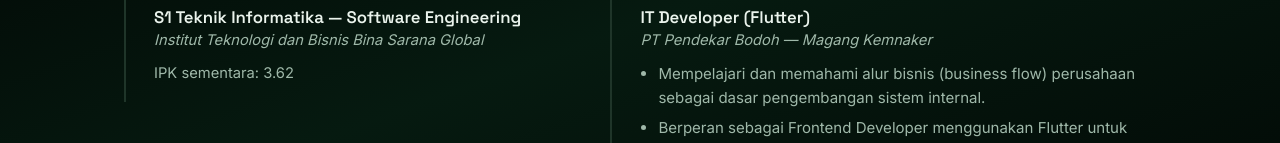
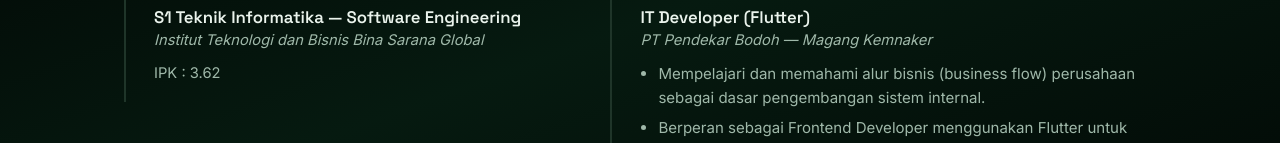
Before and after one commit to ujangsutisna0111/porto, a Vue app: page /resume in a window 1280 px wide. Shown: the part 313-456 px from the top of the page. Built offline with nearby package versions, Linux system fonts and the light colour scheme.

Commit message:
update data porto

```diff
--- a/src/data/profile.js
+++ b/src/data/profile.js
@@ -14,9 +14,9 @@
 export const education = [
   {
     degree: "S1 Teknik Informatika — Software Engineering",
-    period: "2022 – 2025",
+    period: "2021 – 2025",
     institution: "Institut Teknologi dan Bisnis Bina Sarana Global",
-    detail: "IPK sementara: 3.62",
+    detail: "IPK : 3.62",
   },
 ];
 
@@ -193,17 +193,18 @@
   },
   {
     slug: "spparu",
-    title: "SPParu",
+    title: "SITB",
     role: "Mobile Developer",
     stack: "Flutter",
     category: "Mobile",
     cover: "/images/portfolio/spparu/spparu-poster.png",
     gallery: ["/images/portfolio/spparu/spparu-poster.png"],
     summary:
-      "Sistem pakar diagnosa penyakit paru-paru menggunakan algoritma Naive Bayes.",
+      "Sistem pakar diagnosa kemungkinan penyakit Tuberkulosis menggunakan algoritma Forward chaining dan Certainty factor.",
     points: [
-      "Implementasi algoritma Naive Bayes untuk diagnosa.",
-      "Aplikasi mobile berbasis Flutter.",
+      "Implementasi algoritma forward chaining dan certainty factor untuk diagnosa.",
+      "Penelitian dan pengambilan data di lakukan di puskesmas kedaung barat",
+      "Aplikasi mobile berbasis Flutter dan express",
     ],
   },
   {
```
